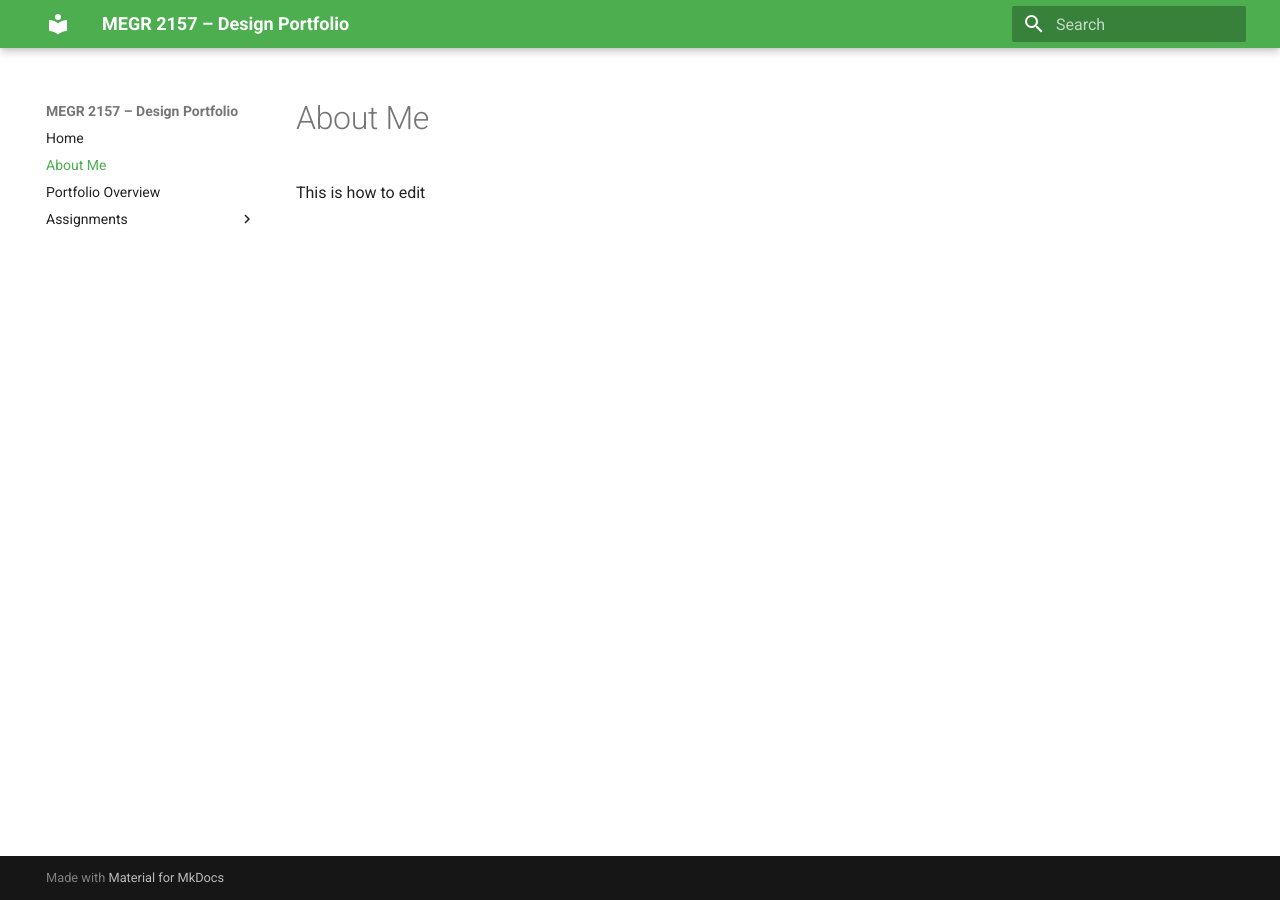
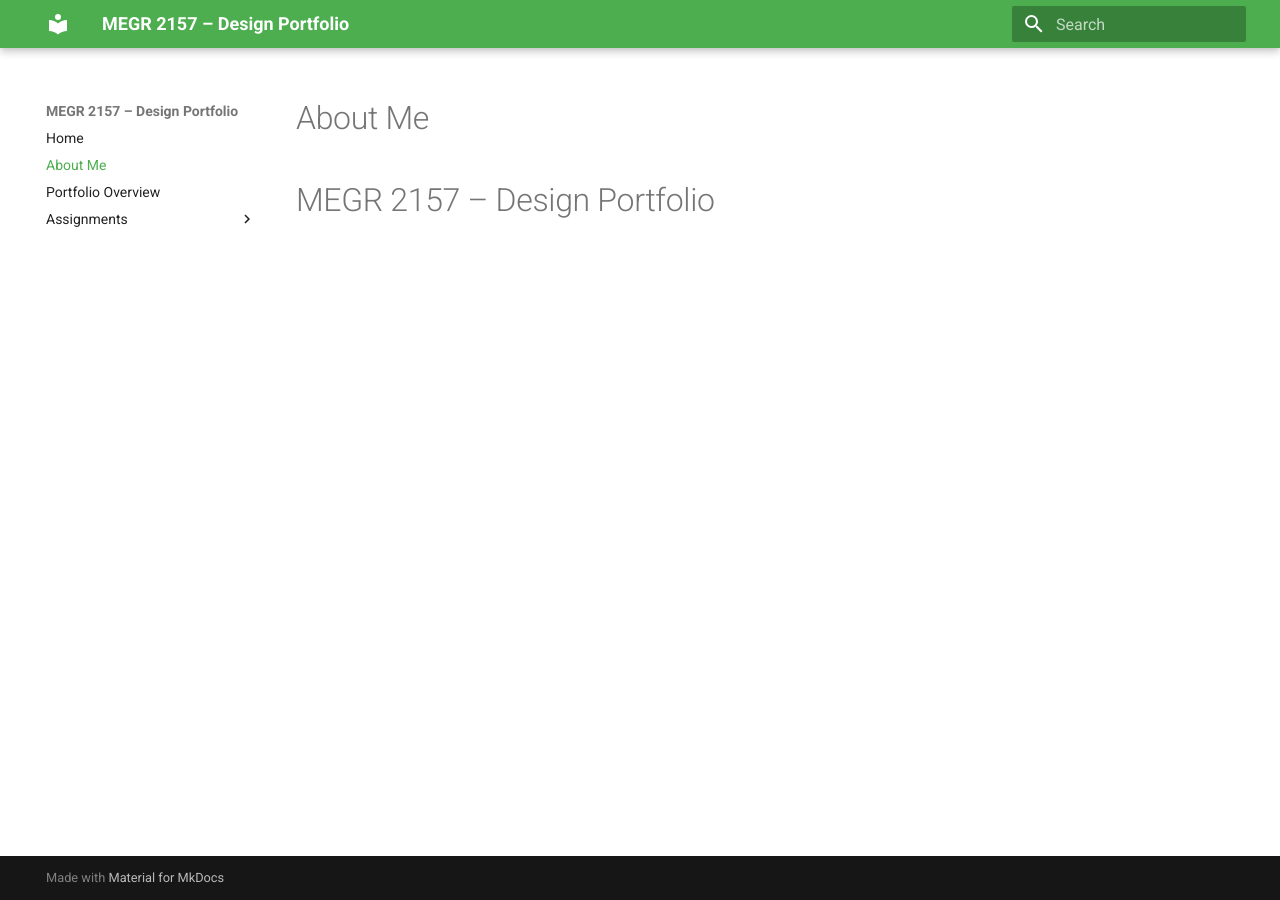
Before and after one commit to jdowdle1/megr2157-portfolio, an MkDocs documentation site: the page built from docs/aboutme/index.md, in a window 1280 px wide. Built offline with MkDocs 1.6.1 and Material for MkDocs 9.7.7, drawn with Linux system fonts in a browser that asks for light colours.

Commit message:
Update title in about me section

```diff
--- a/docs/aboutme/index.md
+++ b/docs/aboutme/index.md
@@ -1,2 +1,2 @@
 #About Me
-This is how to edit
+# MEGR 2157 – Design Portfolio
```
